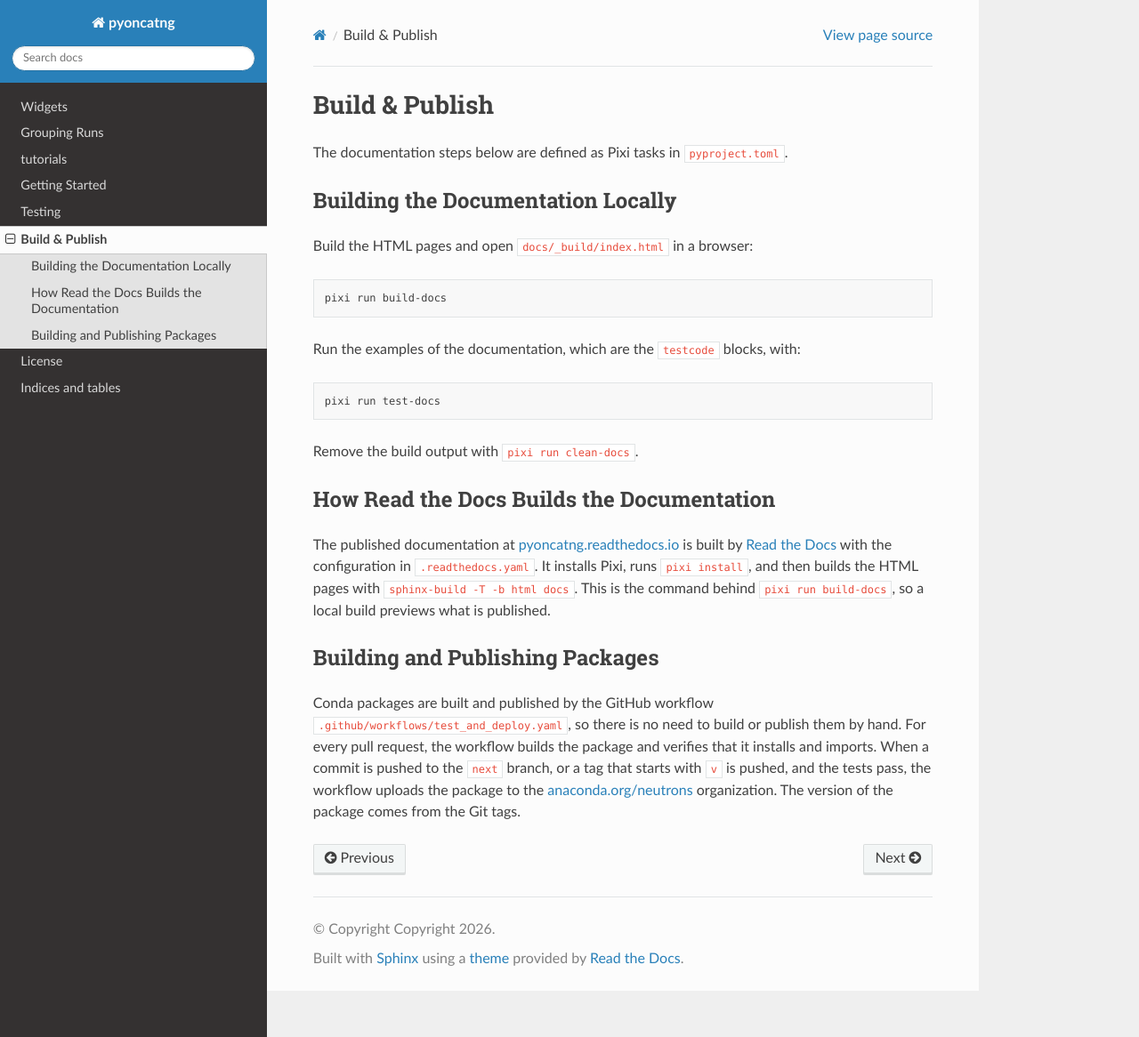
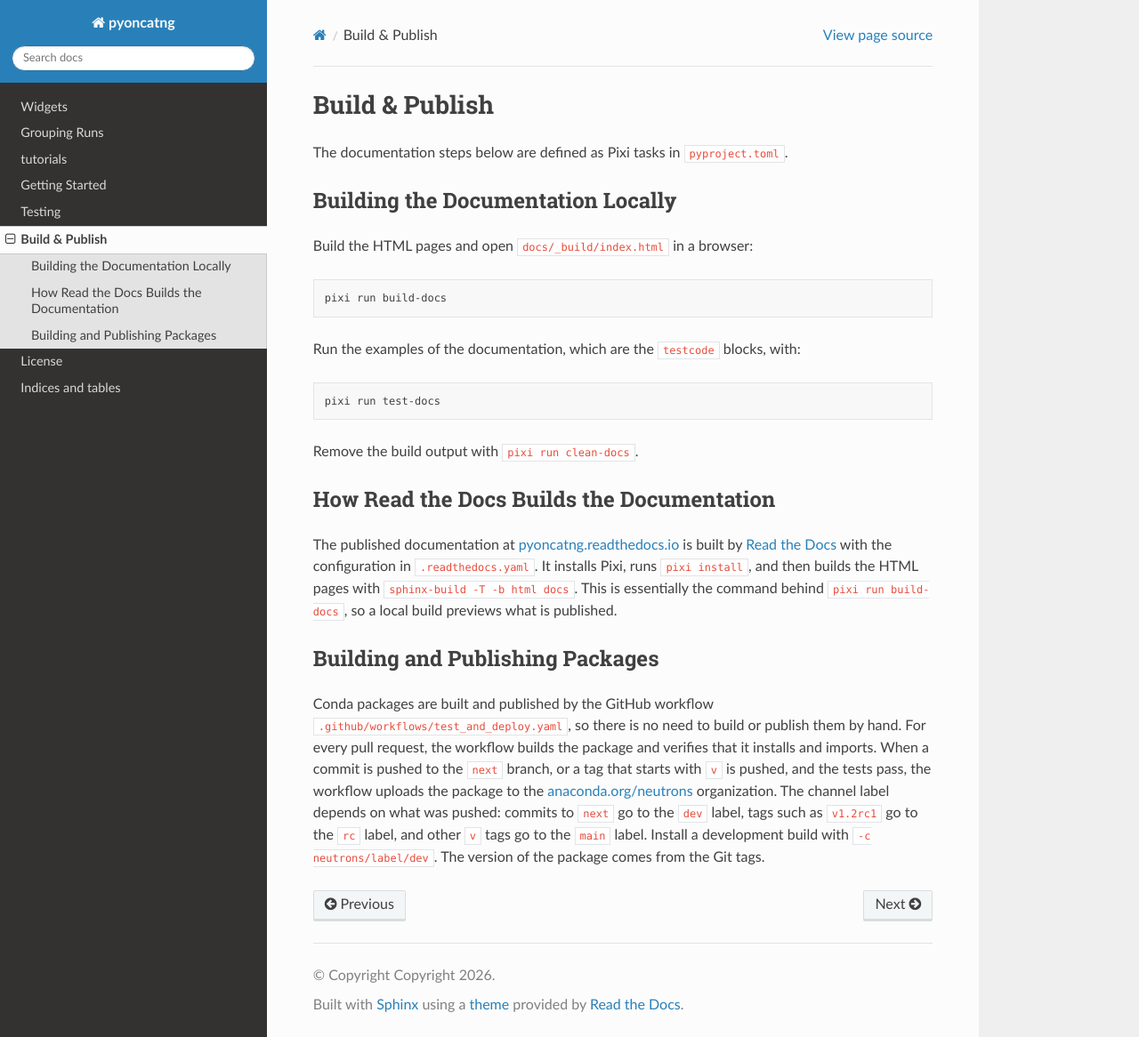
Before and after one commit to neutrons/pyoncatng, a Sphinx documentation site: the page built from docs/build-publish.rst, in a window 1280 px wide and 1166 px high. Shown: the whole window at 89% size. Built offline with Sphinx 7.4.7 and the Read the Docs theme 3.1.0, drawn with Linux system fonts in a browser that asks for light colours; the version number is read from the project's files by our own code.

Commit message:
Correct the grouping, run table, and publishing documentation
The Grouping Runs page now calls group_column the header of the key
column, fixes the sentence on reserved names, and lists what the mapping
passed to the grouping function holds. The Run Table section states that
a column name with a dot is a plain key, and the IPTS section says "group
key". The Build & Publish page names the dev, rc, and main conda labels
and no longer claims that the local and Read the Docs commands are the
same (issue #16).

Co-Authored-By: Claude Opus 5.5 <noreply@anthropic.com>

```diff
--- a/docs/build-publish.rst
+++ b/docs/build-publish.rst
@@ -28,8 +28,8 @@ The published documentation at `pyoncatng.readthedocs.io
 <https://pyoncatng.readthedocs.io/>`_ is built by `Read the Docs
 <https://readthedocs.org/>`_ with the configuration in ``.readthedocs.yaml``. It
 installs Pixi, runs ``pixi install``, and then builds the HTML pages with
-``sphinx-build -T -b html docs``. This is the command behind ``pixi run
-build-docs``, so a local build previews what is published.
+``sphinx-build -T -b html docs``. This is essentially the command behind ``pixi
+run build-docs``, so a local build previews what is published.
 
 Building and Publishing Packages
 ================================
@@ -40,5 +40,8 @@ publish them by hand. For every pull request, the workflow builds the package
 and verifies that it installs and imports. When a commit is pushed to the
 ``next`` branch, or a tag that starts with ``v`` is pushed, and the tests pass,
 the workflow uploads the package to the `anaconda.org/neutrons
-<https://anaconda.org/neutrons>`_ organization. The version of the package comes
-from the Git tags.
+<https://anaconda.org/neutrons>`_ organization. The channel label depends on
+what was pushed: commits to ``next`` go to the ``dev`` label, tags such as
+``v1.2rc1`` go to the ``rc`` label, and other ``v`` tags go to the ``main``
+label. Install a development build with ``-c neutrons/label/dev``. The version
+of the package comes from the Git tags.
```
Also changed, not shown: docs/grouping.rst (+6 -4 lines), docs/widgets.md (+4 -2 lines).
